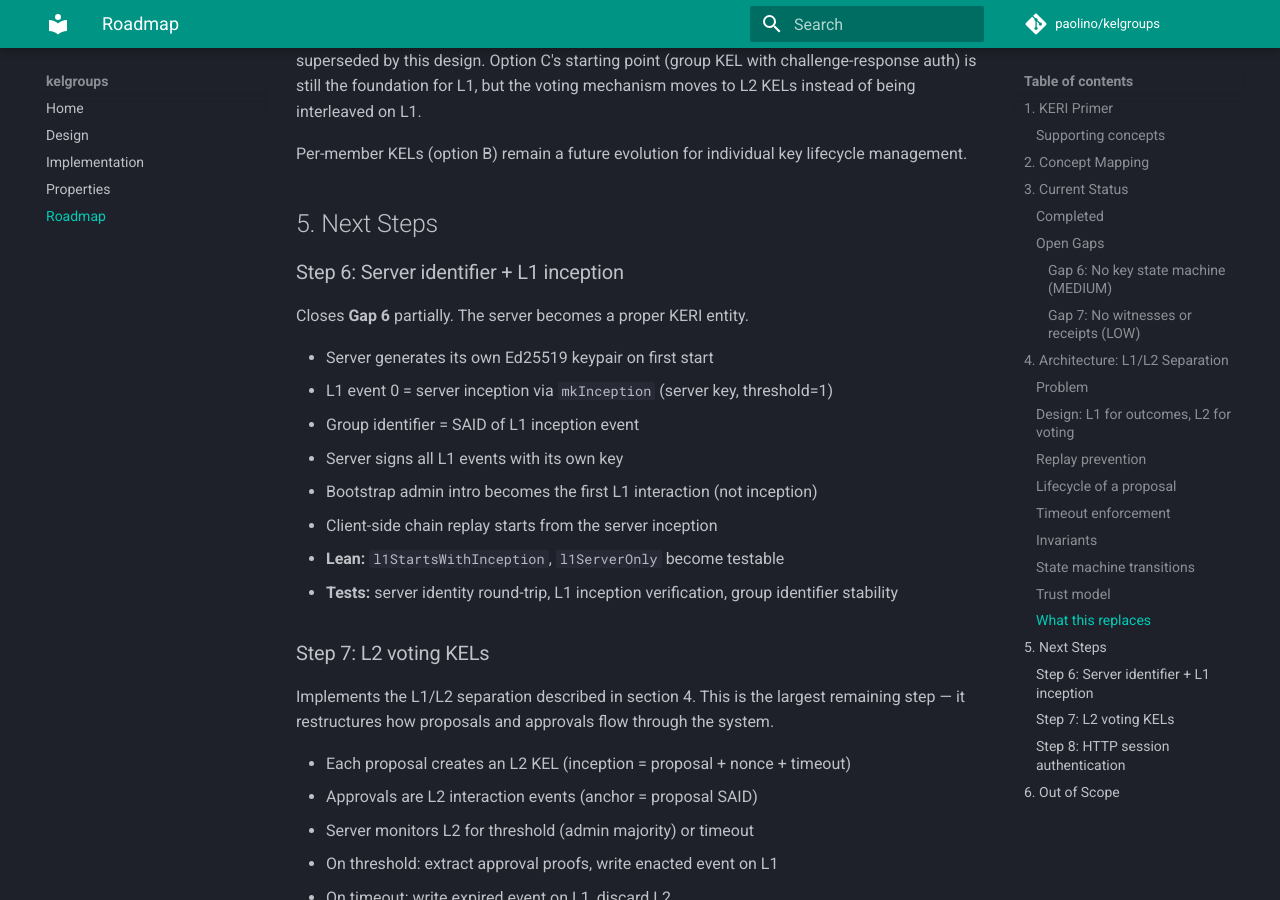
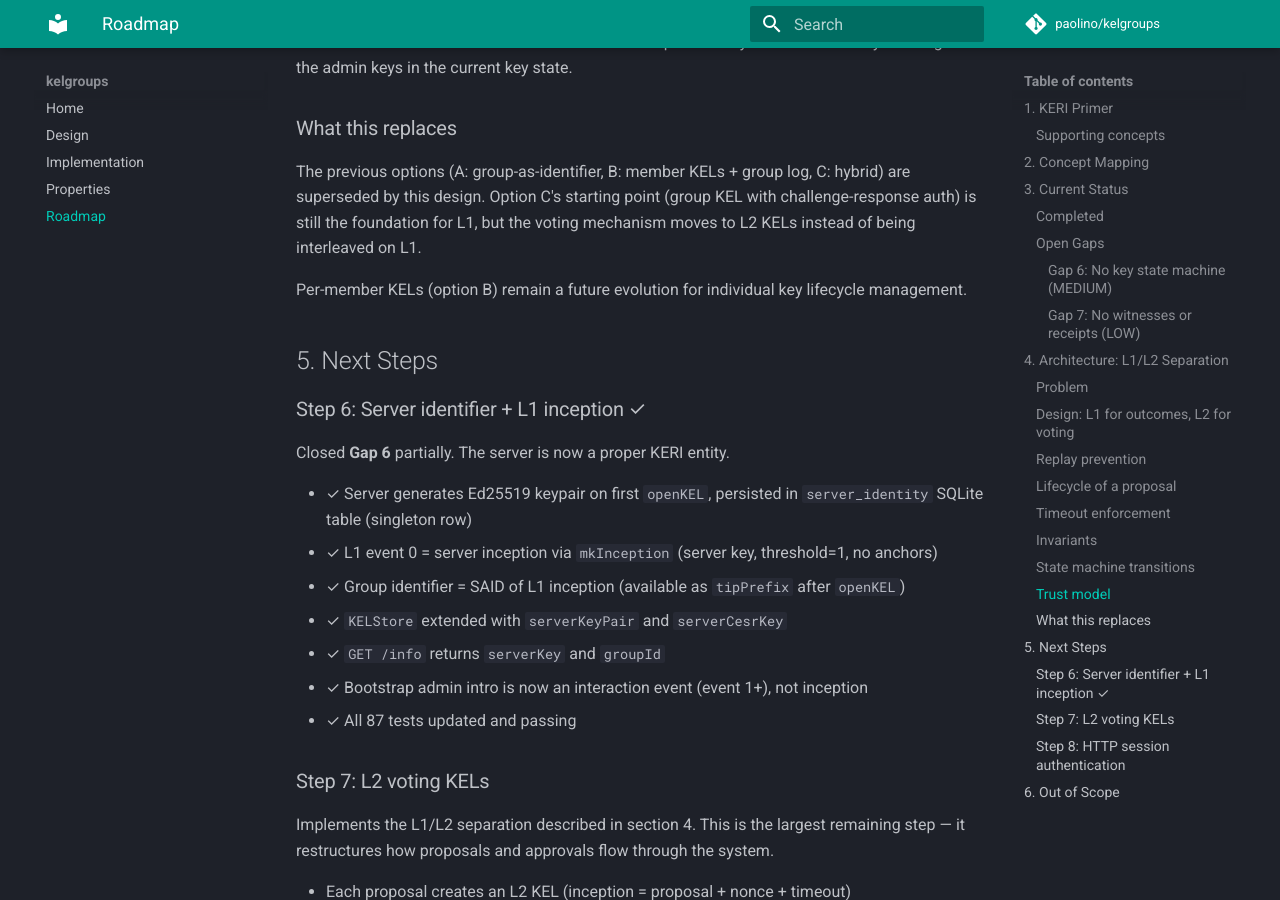
Before and after one commit to paolino/kelgroups, an MkDocs documentation site: the page built from docs/docs/roadmap.md, in a window 1280 px wide and 900 px high, scrolled down 8031 px. Built offline with MkDocs 1.6.1 and Material for MkDocs 9.7.7, drawn with Linux system fonts in a browser that asks for light colours; comment, search, counter and statistics services are not loaded; some of the changed text lies outside the part shown.

Commit message:
feat: server identity and L1 inception (Step 6)
Server generates Ed25519 keypair on first openKEL, persisted in
server_identity SQLite table. L1 event 0 is the server inception
via mkInception. Group identifier = inception SAID. GET /info now
returns serverKey and groupId.

```diff
--- a/docs/docs/roadmap.md
+++ b/docs/docs/roadmap.md
@@ -67,6 +67,9 @@ Side-by-side mapping from kelgroups to KERI.
 | **Canonical JSON** | Events serialized via keri-hs `serializeEvent`, CBOR removed |
 | **Stale-tip detection** | 409 rejection when `priorDigest` doesn't match current chain tip |
 | **Client-side verification** | Clients receive full KERI events + signatures, can verify the chain independently |
+| **Server identity** | Server generates Ed25519 keypair on first start, persisted in `server_identity` table |
+| **L1 inception** | Event 0 = server inception via `mkInception`; group identifier = inception SAID |
+| **Server key in /info** | `GET /info` returns `serverKey` (CESR public key) and `groupId` (inception prefix) |
 
 ### Open Gaps
 
@@ -334,19 +337,21 @@ key lifecycle management.
 
 ## 5. Next Steps
 
-### Step 6: Server identifier + L1 inception
+### Step 6: Server identifier + L1 inception ✓
 
-Closes **Gap 6** partially. The server becomes a proper KERI entity.
+Closed **Gap 6** partially. The server is now a proper KERI entity.
 
-- Server generates its own Ed25519 keypair on first start
-- L1 event 0 = server inception via `mkInception` (server key, threshold=1)
-- Group identifier = SAID of L1 inception event
-- Server signs all L1 events with its own key
-- Bootstrap admin intro becomes the first L1 interaction (not inception)
-- Client-side chain replay starts from the server inception
-- **Lean:** `l1StartsWithInception`, `l1ServerOnly` become testable
-- **Tests:** server identity round-trip, L1 inception verification,
-  group identifier stability
+- ✓ Server generates Ed25519 keypair on first `openKEL`, persisted in
+  `server_identity` SQLite table (singleton row)
+- ✓ L1 event 0 = server inception via `mkInception` (server key,
+  threshold=1, no anchors)
+- ✓ Group identifier = SAID of L1 inception (available as `tipPrefix`
+  after `openKEL`)
+- ✓ `KELStore` extended with `serverKeyPair` and `serverCesrKey`
+- ✓ `GET /info` returns `serverKey` and `groupId`
+- ✓ Bootstrap admin intro is now an interaction event (event 1+), not
+  inception
+- ✓ All 87 tests updated and passing
 
 ### Step 7: L2 voting KELs
 
```
Also changed, not shown: docs/docs/design.md (+5 -3 lines), docs/docs/implementation.md (+8 -3 lines), docs/docs/properties.md (+1 -1 lines), README.md, 9 other files.
